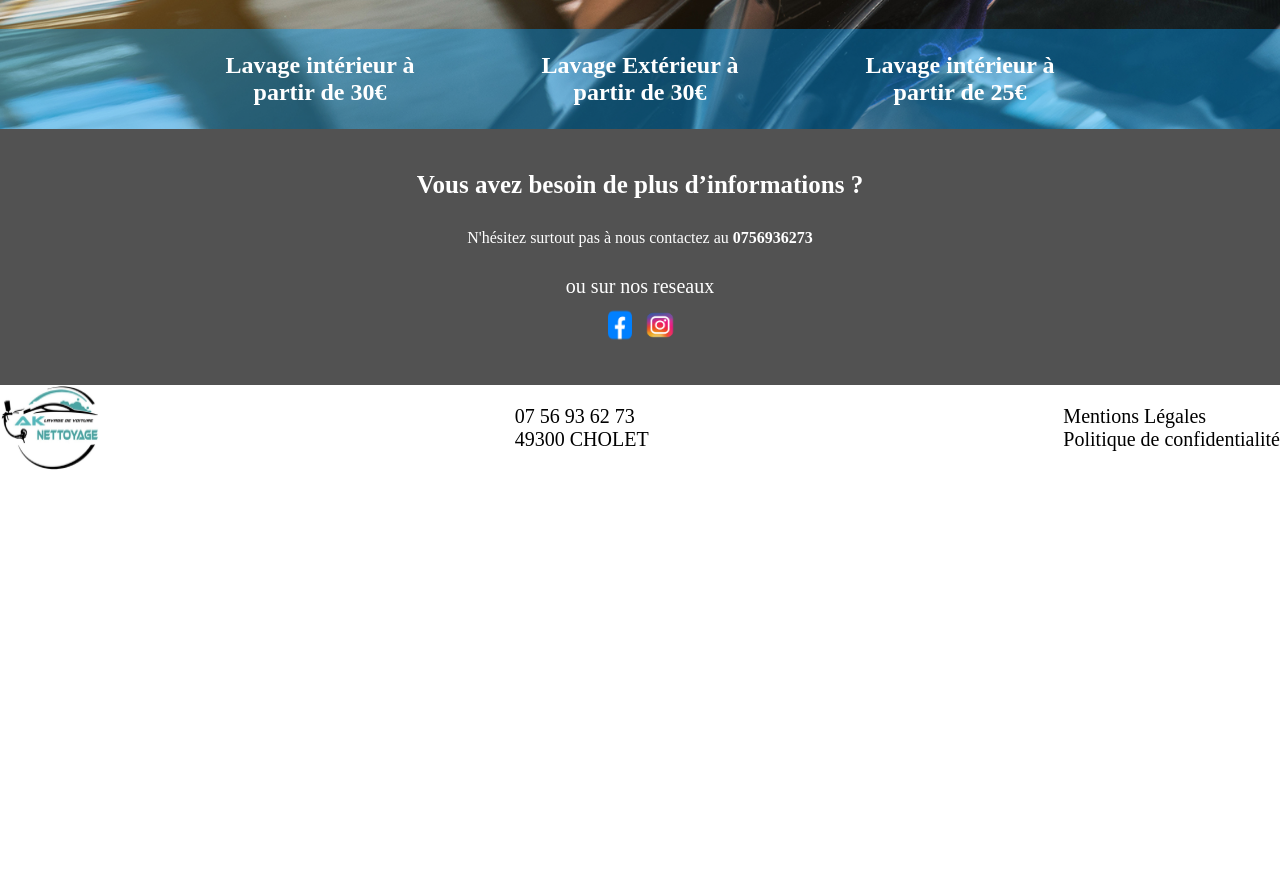
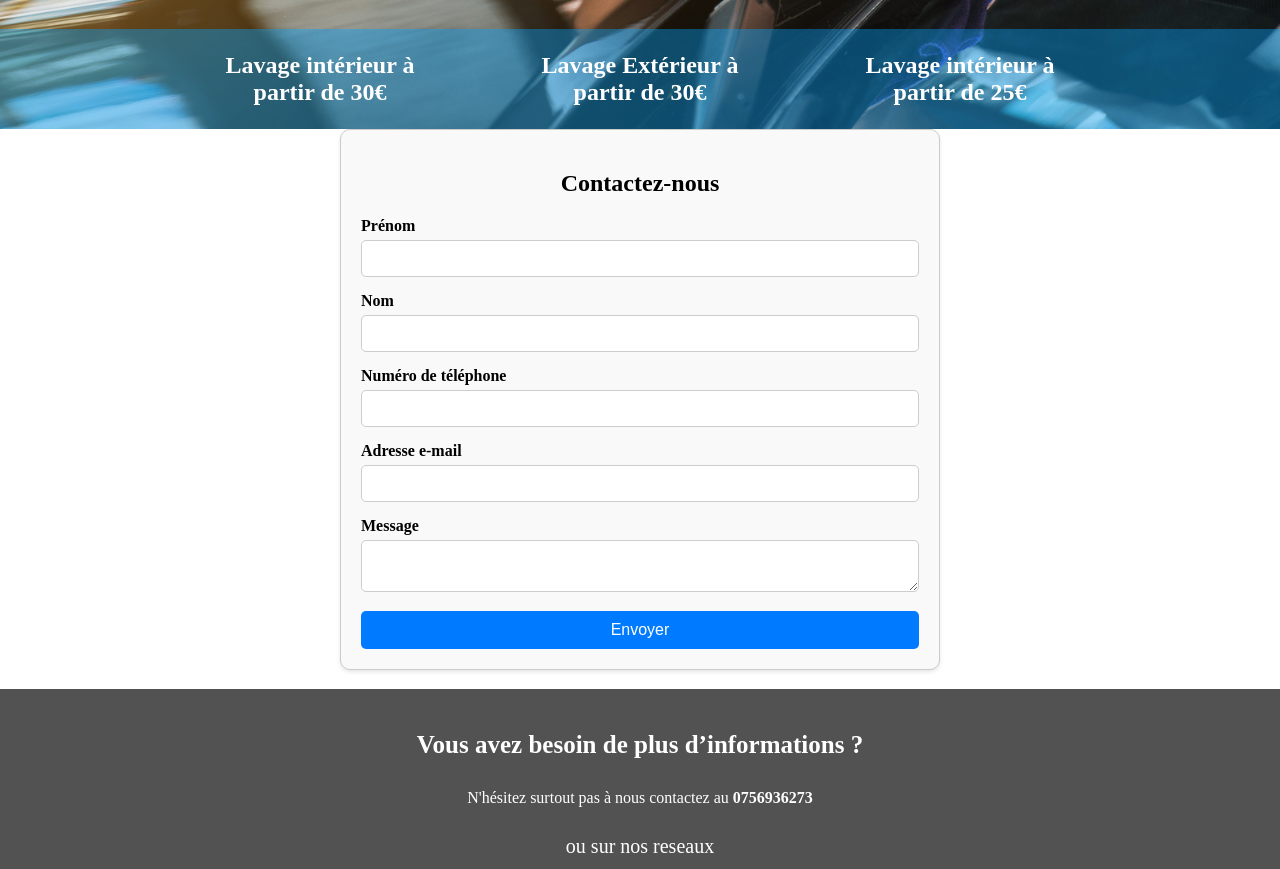
Before and after one commit to lucasA49/aknettoyagee, a React (Vite) app in the folder client/: page /contact in a window 1280 px wide. Shown: the part 540-1409 px from the top of the page. Before the commit the page ends 1011 px from the top, so only its background shows below. Built offline with nearby package versions, Linux system fonts and the light colour scheme.

Commit message:
fonctionnement de l'envoie du mail ok

```diff
--- a/client/src/components/BodyContact.jsx
+++ b/client/src/components/BodyContact.jsx
@@ -1,111 +1,117 @@
-// import { useState } from "react";
-// import "../styles/BodyContact.css";
-// // import emailjs from "@emailjs/browser"
+import { useState } from "react";
+import "../styles/BodyContact.css";
+// eslint-disable-next-line import/no-extraneous-dependencies
+import emailjs from "@emailjs/browser";
 
-// function BodyContact() {
-//   const [formData, setFormData] = useState({
-//     firstName: "",
-//     lastName: "",
-//     phone: "",
-//     email: "",
-//     message: "",
-//   });
+function BodyContact() {
+  const [formData, setFormData] = useState({
+    firstName: "",
+    lastName: "",
+    phone: "",
+    email: "",
+    message: "",
+  });
+  const [notification, setNotification] = useState("");
 
-//   const handleChange = (e) => {
-//     const { name, value } = e.target;
-//     setFormData({ ...formData, [name]: value });
-//   };
+  const handleChange = (e) => {
+    const { name, value } = e.target;
+    setFormData({ ...formData, [name]: value });
+  };
 
-//   const handleSubmit = (e) => {
-//     e.preventDefault();
+  const handleSubmit = (e) => {
+    e.preventDefault();
 
-//     const templateId = "template_9cygyff";
-//     const serviceId = "service_w9e9eqs";
-//   //   // sendFeedback(serviceId, templateId, {
-//   //     firstName: formData.firstName,
-//   //     lastName: formData.lastName,
-//   //     phone: formData.phone,
-//   //     email: formData.email,
-//   //     message: formData.message,
-//   //   });
-//   //   e.target.reset();
-//   // };
+    const templateId = "template_9cygyff";
+    const serviceId = "service_w9e9eqs";
+    // eslint-disable-next-line no-use-before-define
+    sendFeedback(serviceId, templateId, {
+      firstName: formData.firstName,
+      lastName: formData.lastName,
+      phone: formData.phone,
+      email: formData.email,
+      message: formData.message,
+    });
+    e.target.reset();
+  };
 
-//   const sendFeedback = (serviceId, templateId, variables) => {
-//     emailjs
-//       .send(serviceId, templateId, variables, 'YOUR_USER_ID') // Remplacez 'YOUR_USER_ID' par votre vrai user ID de EmailJS
-//       .then((res) => {
-//         // console.log('Email envoyé avec succès !');
-//       })
-//       .catch((err) => {
-//         // console.error('Échec de l\'envoi de l\'email :', err);
-//       });
-//   };
+  const sendFeedback = (serviceId, templateId, variables) => {
+    emailjs
+      .send(serviceId, templateId, variables, 'LniQmCfChS_KX6zQX')
+      .then(() => {
+        setNotification("Votre demande a bien été envoyée et nous vous répondrons dans les meilleurs délais.");
+        setTimeout(() => setNotification(""), 5000); // Masquer la notification après 5 secondes
+      })
+      .catch(() => {
+        setNotification("Échec de l'envoi de votre demande. Veuillez réessayer.");
+        setTimeout(() => setNotification(""), 5000); // Masquer la notification après 5 secondes
+      });
+  };
 
-//   return (
-//     <div className="body-contact">
-//       <div className="container-contact">
-//         <h2>Contactez-nous</h2>
-//         <form onSubmit={handleSubmit}>
-//           <div className="form-group">
-//             <label htmlFor="firstName">Prénom</label>
-//             <input
-//               type="text"
-//               id="firstName"
-//               name="firstName"
-//               value={formData.firstName}
-//               onChange={handleChange}
-//               required
-//             />
-//           </div>
-//           <div className="form-group">
-//             <label htmlFor="lastName">Nom</label>
-//             <input
-//               type="text"
-//               id="lastName"
-//               name="lastName"
-//               value={formData.lastName}
-//               onChange={handleChange}
-//               required
-//             />
-//           </div>
-//           <div className="form-group">
-//             <label htmlFor="phone">Numéro de téléphone</label>
-//             <input
-//               type="tel"
-//               id="phone"
-//               name="phone"
-//               value={formData.phone}
-//               onChange={handleChange}
-//               required
-//             />
-//           </div>
-//           <div className="form-group">
-//             <label htmlFor="email">Adresse e-mail</label>
-//             <input
-//               type="email"
-//               id="email"
-//               name="email"
-//               value={formData.email}
-//               onChange={handleChange}
-//               required
-//             />
-//           </div>
-//           <div className="form-group">
-//             <label htmlFor="message">Message</label>
-//             <textarea
-//               id="message"
-//               name="message"
-//               value={formData.message}
-//               onChange={handleChange}
-//               required
-//             />
-//           </div>
-//           <button type="submit">Envoyer</button>
-//         </form>
-//       </div>
-//     </div>
-//   );
-// }
+  return (
+    <div className="body-contact">
+      <div className="container-contact">
+        <h2>Contactez-nous</h2>
+        {notification && <div className="notification">{notification}</div>}
+        <form onSubmit={handleSubmit}>
+          <div className="form-group">
+            <label htmlFor="firstName">Prénom</label>
+            <input
+              type="text"
+              id="firstName"
+              name="firstName"
+              value={formData.firstName}
+              onChange={handleChange}
+              required
+            />
+          </div>
+          <div className="form-group">
+            <label htmlFor="lastName">Nom</label>
+            <input
+              type="text"
+              id="lastName"
+              name="lastName"
+              value={formData.lastName}
+              onChange={handleChange}
+              required
+            />
+          </div>
+          <div className="form-group">
+            <label htmlFor="phone">Numéro de téléphone</label>
+            <input
+              type="tel"
+              id="phone"
+              name="phone"
+              value={formData.phone}
+              onChange={handleChange}
+              required
+            />
+          </div>
+          <div className="form-group">
+            <label htmlFor="email">Adresse e-mail</label>
+            <input
+              type="email"
+              id="email"
+              name="email"
+              value={formData.email}
+              onChange={handleChange}
+              required
+            />
+          </div>
+          <div className="form-group">
+            <label htmlFor="message">Message</label>
+            <textarea
+              id="message"
+              name="message"
+              value={formData.message}
+              onChange={handleChange}
+              required
+            />
+          </div>
+          <button type="submit">Envoyer</button>
+        </form>
+      </div>
+    </div>
+  );
+}
 
-// export default BodyContact
+export default BodyContact;
--- a/client/src/main.jsx
+++ b/client/src/main.jsx
@@ -2,7 +2,6 @@ import React from "react";
 import ReactDOM from "react-dom/client";
 import { createBrowserRouter, RouterProvider } from "react-router-dom";
 
-import Admin from "./pages/Admin";
 import Accueil from "./pages/accueil";
 import Contact from "./pages/Contact";
 import "./styles/globals.css";
@@ -16,10 +15,7 @@ const router = createBrowserRouter([
         path: "/",
         element: <Accueil />,
       },
-      {
-        path: "admin",
-        element: < Admin/>,
-      },
+
       {
         path: "contact",
         element: < Contact/>,
--- a/client/src/pages/Contact.jsx
+++ b/client/src/pages/Contact.jsx
@@ -1,12 +1,12 @@
 import Header from "../components/Header";
 import Footer from "../components/Footer";
-// import BodyContact from "../components/BodyContact";
+import BodyContact from "../components/BodyContact";
 
 function Contact() {
   return (
       <>
           <Header />
-          {/* <BodyContact/> */}
+          <BodyContact/>
           <Footer />
       </>
   );
--- a/client/src/styles/BodyContact.css
+++ b/client/src/styles/BodyContact.css
@@ -103,3 +103,15 @@ button:hover {
     font-size: 0.75rem; /* 12px / 16 = 0.75rem */
   }
 }
+.notification {
+  padding: 10px;
+  margin-top: 10px;
+  border-radius: 5px;
+  text-align: center;
+  background-color: #4caf50; /* Couleur de fond pour les notifications de succès */
+  color: white;
+}
+
+.notification.error {
+  background-color: #f44336; /* Couleur de fond pour les notifications d'erreur */
+}
```
